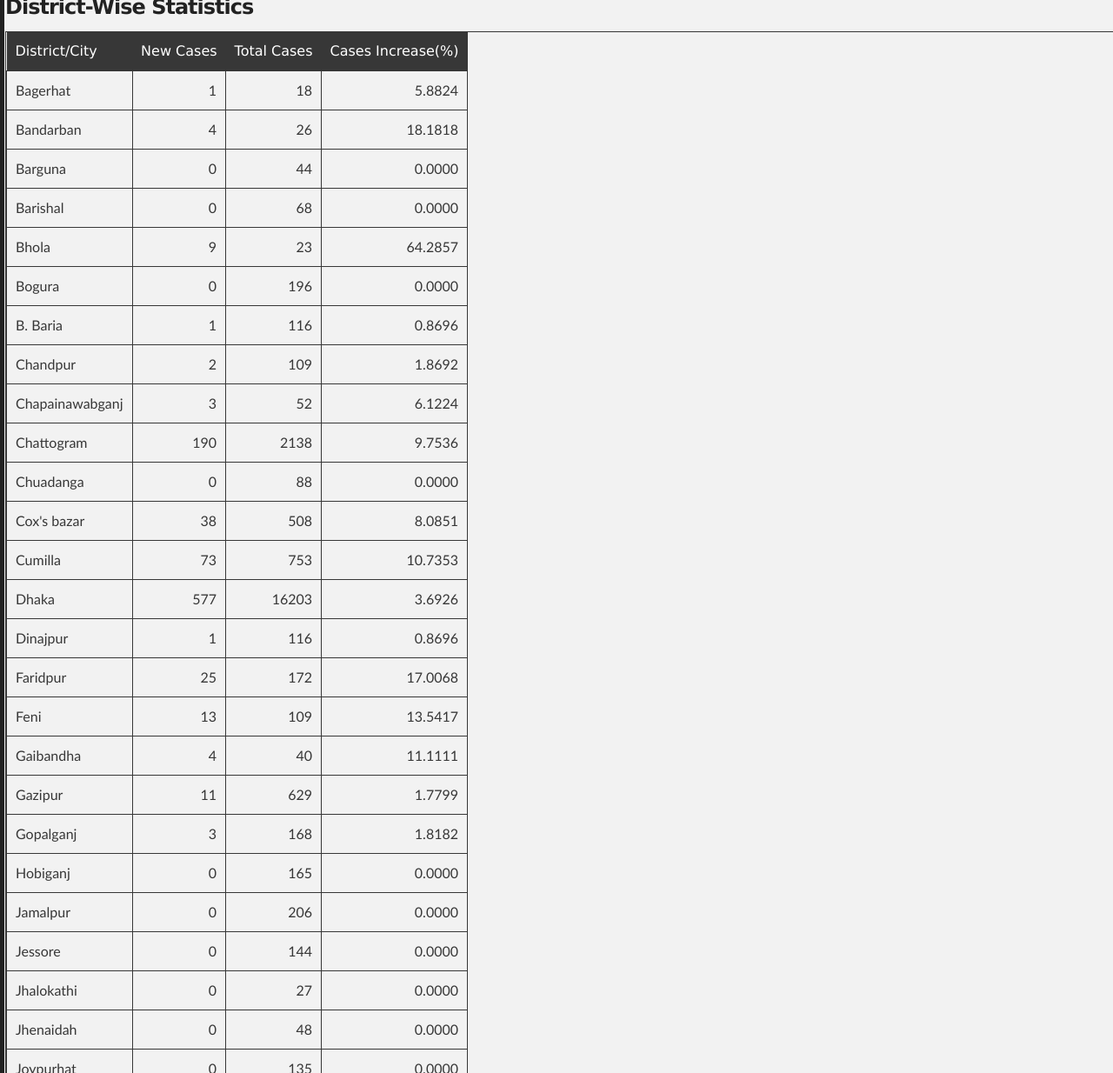
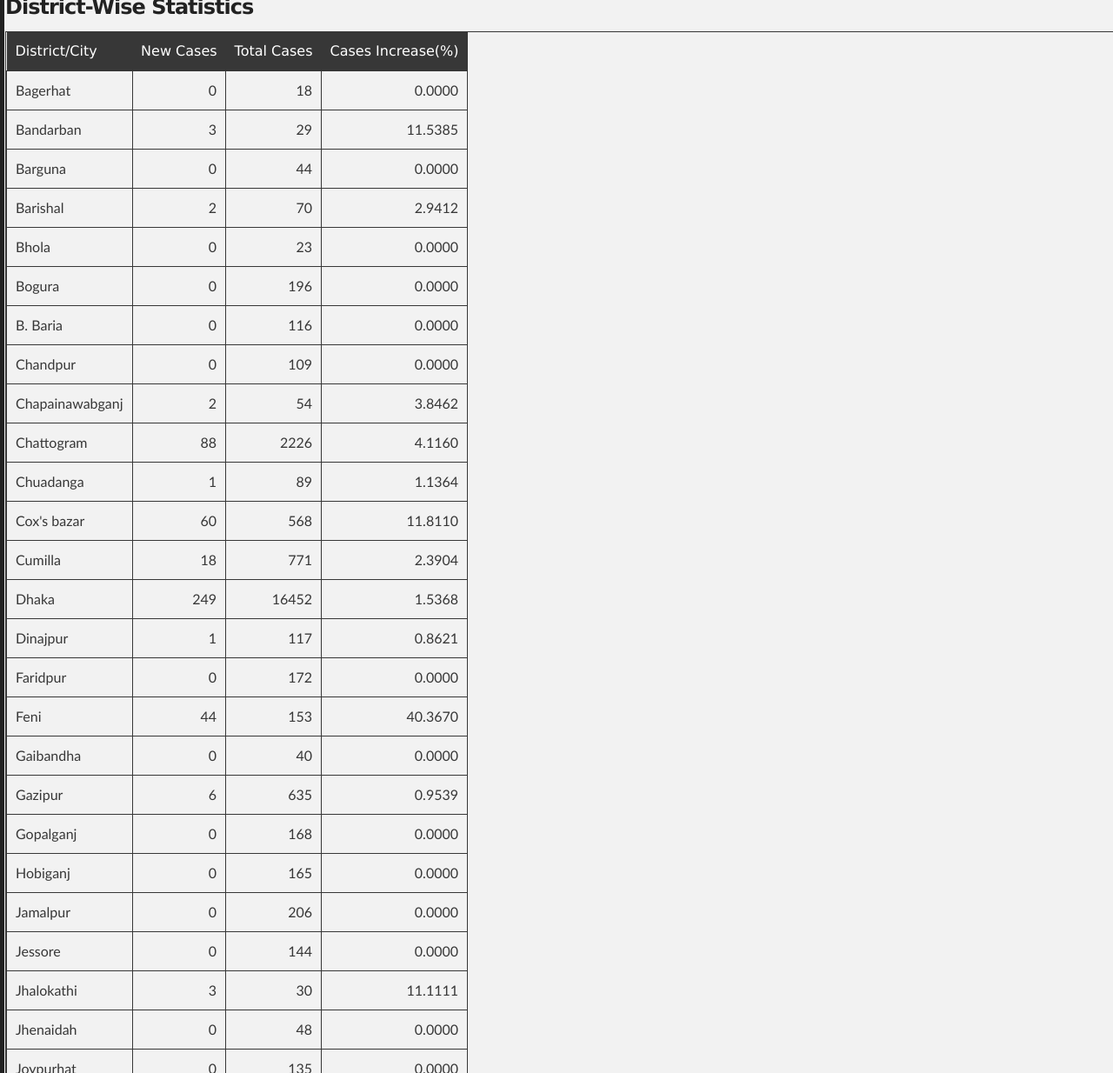
Before and after one commit to promitbasak/covid19bd, a Jekyll site: the page index.html, which Jekyll copies as it is, in a window 1280 px wide and 1400 px high, scrolled down 3997 px. Shown: the part 166-1400 px from the top of the window at 87% size. Built offline with Jekyll 4.4.1, drawn with Linux system fonts in a browser that asks for light colours; some of the changed text lies outside the part shown.

Commit message:
Update index.html

```diff
--- a/index.html
+++ b/index.html
@@ -45,7 +45,7 @@
         <h2 id="covid-19-in-bangladesh">Covid-19 in Bangladesh</h2>
 
 
-    <h4 id="this-page-is-updated-on-may-29-2020">This page is updated on <strong><u>May 29, 2020</u></strong></h4>
+    <h4 id="this-page-is-updated-on-may-30-2020">This page is updated on <strong><u>May 30, 2020</u></strong></h4>
     <h3> Today's Statistics:</h3>
         <p> Mobile Users should scroll the table right to left to see more</p>
     <table class="table table-bordered table-hover table-condensed">
@@ -66,21 +66,21 @@
 <th title="Field #15">Deaths/1M Pop.</th>
 </tr></thead>
 <tbody><tr>
-<td>2020-05-29</td>
-<td align="right">2523</td>
-<td align="right">23</td>
-<td align="right">590</td>
-<td align="right">11301</td>
-<td align="right">42844</td>
-<td align="right">582</td>
-<td align="right">9015</td>
-<td align="right">33247</td>
-<td align="right">286742</td>
-<td align="right">1.3584</td>
-<td align="right">0.0646</td>
-<td align="right">14.9417</td>
-<td align="right">238.0222</td>
-<td align="right">3.2333</td>
+<td>2020-05-30</td>
+<td align="right">1764</td>
+<td align="right">28</td>
+<td align="right">360</td>
+<td align="right">9987</td>
+<td align="right">44608</td>
+<td align="right">610</td>
+<td align="right">9375</td>
+<td align="right">34623</td>
+<td align="right">296729</td>
+<td align="right">1.3675</td>
+<td align="right">0.0651</td>
+<td align="right">15.0332</td>
+<td align="right">247.8222</td>
+<td align="right">3.3889</td>
 </tr>
 </tbody>
 </table>
@@ -88,28 +88,28 @@
         <h3>Graphs:</h3>
         <div class="photo-album">
       <div>
-        <img src="https://raw.githubusercontent.com/promitbasak/Covid-19_bd_extended/master/assests/2020-05-29/Figure_1.png">
+        <img src="https://raw.githubusercontent.com/promitbasak/Covid-19_bd_extended/master/assests/2020-05-30/Figure_1.png">
         <h5>Overall Condition</h5>
       </div>
 
       <div>
-        <img src="https://raw.githubusercontent.com/promitbasak/Covid-19_bd_extended/master/assests/2020-05-29/Figure_2.png">
+        <img src="https://raw.githubusercontent.com/promitbasak/Covid-19_bd_extended/master/assests/2020-05-30/Figure_2.png">
         <h5>Total Cases</h5>
       </div>
       <div>
-        <img src="https://raw.githubusercontent.com/promitbasak/Covid-19_bd_extended/master/assests/2020-05-29/Figure_8.png">
+        <img src="https://raw.githubusercontent.com/promitbasak/Covid-19_bd_extended/master/assests/2020-05-30/Figure_8.png">
         <h5>Total Deaths</h5>
       </div>
       <div>
-        <img src="https://raw.githubusercontent.com/promitbasak/Covid-19_bd_extended/master/assests/2020-05-28/Figure_22.png">
+        <img src="https://raw.githubusercontent.com/promitbasak/Covid-19_bd_extended/master/assests/2020-05-29/Figure_22.png">
         <h5>District-wise Corona Map</h5>
       </div>
       <div>
-        <img src="https://raw.githubusercontent.com/promitbasak/Covid-19_bd_extended/master/assests/2020-05-29/Figure_20.png">
+        <img src="https://raw.githubusercontent.com/promitbasak/Covid-19_bd_extended/master/assests/2020-05-30/Figure_20.png">
         <h5>BD vs USA: Cases</h5>
       </div>
       <div>
-        <img src="https://raw.githubusercontent.com/promitbasak/Covid-19_bd_extended/master/assests/2020-05-29/Figure_21.png">
+        <img src="https://raw.githubusercontent.com/promitbasak/Covid-19_bd_extended/master/assests/2020-05-30/Figure_21.png">
         <h5>BD vs USA: Deaths</h5>
       </div>
     </div>
@@ -127,219 +127,219 @@
 </tr></thead>
 <tbody><tr>
 <td>Bagerhat</td>
+<td align="right">0</td>
+<td align="right">18</td>
+<td align="right">0.0000</td>
+</tr>
+<tr>
+<td>Bandarban</td>
+<td align="right">3</td>
+<td align="right">29</td>
+<td align="right">11.5385</td>
+</tr>
+<tr>
+<td>Barguna</td>
+<td align="right">0</td>
+<td align="right">44</td>
+<td align="right">0.0000</td>
+</tr>
+<tr>
+<td>Barishal</td>
+<td align="right">2</td>
+<td align="right">70</td>
+<td align="right">2.9412</td>
+</tr>
+<tr>
+<td>Bhola</td>
+<td align="right">0</td>
+<td align="right">23</td>
+<td align="right">0.0000</td>
+</tr>
+<tr>
+<td>Bogura</td>
+<td align="right">0</td>
+<td align="right">196</td>
+<td align="right">0.0000</td>
+</tr>
+<tr>
+<td>B. Baria</td>
+<td align="right">0</td>
+<td align="right">116</td>
+<td align="right">0.0000</td>
+</tr>
+<tr>
+<td>Chandpur</td>
+<td align="right">0</td>
+<td align="right">109</td>
+<td align="right">0.0000</td>
+</tr>
+<tr>
+<td>Chapainawabganj</td>
+<td align="right">2</td>
+<td align="right">54</td>
+<td align="right">3.8462</td>
+</tr>
+<tr>
+<td>Chattogram</td>
+<td align="right">88</td>
+<td align="right">2226</td>
+<td align="right">4.1160</td>
+</tr>
+<tr>
+<td>Chuadanga</td>
 <td align="right">1</td>
+<td align="right">89</td>
+<td align="right">1.1364</td>
+</tr>
+<tr>
+<td>Cox&#39;s bazar</td>
+<td align="right">60</td>
+<td align="right">568</td>
+<td align="right">11.8110</td>
+</tr>
+<tr>
+<td>Cumilla</td>
 <td align="right">18</td>
-<td align="right">5.8824</td>
-</tr>
-<tr>
-<td>Bandarban</td>
-<td align="right">4</td>
-<td align="right">26</td>
-<td align="right">18.1818</td>
-</tr>
-<tr>
-<td>Barguna</td>
-<td align="right">0</td>
-<td align="right">44</td>
-<td align="right">0.0000</td>
-</tr>
-<tr>
-<td>Barishal</td>
-<td align="right">0</td>
-<td align="right">68</td>
-<td align="right">0.0000</td>
-</tr>
-<tr>
-<td>Bhola</td>
-<td align="right">9</td>
-<td align="right">23</td>
-<td align="right">64.2857</td>
-</tr>
-<tr>
-<td>Bogura</td>
-<td align="right">0</td>
-<td align="right">196</td>
-<td align="right">0.0000</td>
-</tr>
-<tr>
-<td>B. Baria</td>
-<td align="right">1</td>
-<td align="right">116</td>
-<td align="right">0.8696</td>
-</tr>
-<tr>
-<td>Chandpur</td>
-<td align="right">2</td>
-<td align="right">109</td>
-<td align="right">1.8692</td>
-</tr>
-<tr>
-<td>Chapainawabganj</td>
-<td align="right">3</td>
-<td align="right">52</td>
-<td align="right">6.1224</td>
-</tr>
-<tr>
-<td>Chattogram</td>
-<td align="right">190</td>
-<td align="right">2138</td>
-<td align="right">9.7536</td>
-</tr>
-<tr>
-<td>Chuadanga</td>
-<td align="right">0</td>
-<td align="right">88</td>
-<td align="right">0.0000</td>
-</tr>
-<tr>
-<td>Cox&#39;s bazar</td>
-<td align="right">38</td>
-<td align="right">508</td>
-<td align="right">8.0851</td>
-</tr>
-<tr>
-<td>Cumilla</td>
-<td align="right">73</td>
-<td align="right">753</td>
-<td align="right">10.7353</td>
+<td align="right">771</td>
+<td align="right">2.3904</td>
 </tr>
 <tr>
 <td>Dhaka</td>
-<td align="right">577</td>
-<td align="right">16203</td>
-<td align="right">3.6926</td>
+<td align="right">249</td>
+<td align="right">16452</td>
+<td align="right">1.5368</td>
 </tr>
 <tr>
 <td>Dinajpur</td>
 <td align="right">1</td>
-<td align="right">116</td>
-<td align="right">0.8696</td>
+<td align="right">117</td>
+<td align="right">0.8621</td>
 </tr>
 <tr>
 <td>Faridpur</td>
+<td align="right">0</td>
+<td align="right">172</td>
+<td align="right">0.0000</td>
+</tr>
+<tr>
+<td>Feni</td>
+<td align="right">44</td>
+<td align="right">153</td>
+<td align="right">40.3670</td>
+</tr>
+<tr>
+<td>Gaibandha</td>
+<td align="right">0</td>
+<td align="right">40</td>
+<td align="right">0.0000</td>
+</tr>
+<tr>
+<td>Gazipur</td>
+<td align="right">6</td>
+<td align="right">635</td>
+<td align="right">0.9539</td>
+</tr>
+<tr>
+<td>Gopalganj</td>
+<td align="right">0</td>
+<td align="right">168</td>
+<td align="right">0.0000</td>
+</tr>
+<tr>
+<td>Hobiganj</td>
+<td align="right">0</td>
+<td align="right">165</td>
+<td align="right">0.0000</td>
+</tr>
+<tr>
+<td>Jamalpur</td>
+<td align="right">0</td>
+<td align="right">206</td>
+<td align="right">0.0000</td>
+</tr>
+<tr>
+<td>Jessore</td>
+<td align="right">0</td>
+<td align="right">144</td>
+<td align="right">0.0000</td>
+</tr>
+<tr>
+<td>Jhalokathi</td>
+<td align="right">3</td>
+<td align="right">30</td>
+<td align="right">11.1111</td>
+</tr>
+<tr>
+<td>Jhenaidah</td>
+<td align="right">0</td>
+<td align="right">48</td>
+<td align="right">0.0000</td>
+</tr>
+<tr>
+<td>Joypurhat</td>
+<td align="right">0</td>
+<td align="right">135</td>
+<td align="right">0.0000</td>
+</tr>
+<tr>
+<td>Khagrachari</td>
+<td align="right">0</td>
+<td align="right">35</td>
+<td align="right">0.0000</td>
+</tr>
+<tr>
+<td>Khulna</td>
+<td align="right">0</td>
+<td align="right">73</td>
+<td align="right">0.0000</td>
+</tr>
+<tr>
+<td>Kishoreganj</td>
+<td align="right">0</td>
+<td align="right">233</td>
+<td align="right">0.0000</td>
+</tr>
+<tr>
+<td>Kurigram</td>
+<td align="right">0</td>
+<td align="right">64</td>
+<td align="right">0.0000</td>
+</tr>
+<tr>
+<td>Kushtia</td>
+<td align="right">8</td>
+<td align="right">51</td>
+<td align="right">18.6047</td>
+</tr>
+<tr>
+<td>Laksmipur</td>
+<td align="right">0</td>
+<td align="right">140</td>
+<td align="right">0.0000</td>
+</tr>
+<tr>
+<td>Lalmonirhat</td>
+<td align="right">0</td>
+<td align="right">36</td>
+<td align="right">0.0000</td>
+</tr>
+<tr>
+<td>Madaripur</td>
+<td align="right">0</td>
+<td align="right">115</td>
+<td align="right">0.0000</td>
+</tr>
+<tr>
+<td>Magura</td>
+<td align="right">0</td>
 <td align="right">25</td>
-<td align="right">172</td>
-<td align="right">17.0068</td>
-</tr>
-<tr>
-<td>Feni</td>
-<td align="right">13</td>
-<td align="right">109</td>
-<td align="right">13.5417</td>
-</tr>
-<tr>
-<td>Gaibandha</td>
-<td align="right">4</td>
-<td align="right">40</td>
-<td align="right">11.1111</td>
-</tr>
-<tr>
-<td>Gazipur</td>
-<td align="right">11</td>
-<td align="right">629</td>
-<td align="right">1.7799</td>
-</tr>
-<tr>
-<td>Gopalganj</td>
-<td align="right">3</td>
-<td align="right">168</td>
-<td align="right">1.8182</td>
-</tr>
-<tr>
-<td>Hobiganj</td>
-<td align="right">0</td>
-<td align="right">165</td>
-<td align="right">0.0000</td>
-</tr>
-<tr>
-<td>Jamalpur</td>
-<td align="right">0</td>
-<td align="right">206</td>
-<td align="right">0.0000</td>
-</tr>
-<tr>
-<td>Jessore</td>
-<td align="right">0</td>
-<td align="right">144</td>
-<td align="right">0.0000</td>
-</tr>
-<tr>
-<td>Jhalokathi</td>
-<td align="right">0</td>
-<td align="right">27</td>
-<td align="right">0.0000</td>
-</tr>
-<tr>
-<td>Jhenaidah</td>
-<td align="right">0</td>
-<td align="right">48</td>
-<td align="right">0.0000</td>
-</tr>
-<tr>
-<td>Joypurhat</td>
-<td align="right">0</td>
-<td align="right">135</td>
-<td align="right">0.0000</td>
-</tr>
-<tr>
-<td>Khagrachari</td>
-<td align="right">0</td>
-<td align="right">35</td>
-<td align="right">0.0000</td>
-</tr>
-<tr>
-<td>Khulna</td>
-<td align="right">6</td>
-<td align="right">73</td>
-<td align="right">8.9552</td>
-</tr>
-<tr>
-<td>Kishoreganj</td>
-<td align="right">2</td>
-<td align="right">233</td>
-<td align="right">0.8658</td>
-</tr>
-<tr>
-<td>Kurigram</td>
-<td align="right">0</td>
-<td align="right">64</td>
-<td align="right">0.0000</td>
-</tr>
-<tr>
-<td>Kushtia</td>
-<td align="right">4</td>
-<td align="right">43</td>
-<td align="right">10.2564</td>
-</tr>
-<tr>
-<td>Laksmipur</td>
-<td align="right">36</td>
-<td align="right">140</td>
-<td align="right">34.6154</td>
-</tr>
-<tr>
-<td>Lalmonirhat</td>
-<td align="right">1</td>
-<td align="right">36</td>
-<td align="right">2.8571</td>
-</tr>
-<tr>
-<td>Madaripur</td>
-<td align="right">8</td>
-<td align="right">115</td>
-<td align="right">7.4766</td>
-</tr>
-<tr>
-<td>Magura</td>
-<td align="right">1</td>
-<td align="right">25</td>
-<td align="right">4.1667</td>
+<td align="right">0.0000</td>
 </tr>
 <tr>
 <td>Manikganj</td>
 <td align="right">1</td>
-<td align="right">133</td>
-<td align="right">0.7576</td>
+<td align="right">134</td>
+<td align="right">0.7519</td>
 </tr>
 <tr>
 <td>Moulovi Bazar</td>
@@ -350,20 +350,20 @@
 <tr>
 <td>Meherpur</td>
 <td align="right">1</td>
-<td align="right">13</td>
-<td align="right">8.3333</td>
+<td align="right">14</td>
+<td align="right">7.6923</td>
 </tr>
 <tr>
 <td>Munshigonj</td>
-<td align="right">3</td>
-<td align="right">658</td>
-<td align="right">0.4580</td>
+<td align="right">40</td>
+<td align="right">698</td>
+<td align="right">6.0790</td>
 </tr>
 <tr>
 <td>Mymensingh</td>
-<td align="right">15</td>
-<td align="right">424</td>
-<td align="right">3.6675</td>
+<td align="right">65</td>
+<td align="right">489</td>
+<td align="right">15.3302</td>
 </tr>
 <tr>
 <td>Naogaon</td>
@@ -379,129 +379,129 @@
 </tr>
 <tr>
 <td>Narayanganj</td>
-<td align="right">27</td>
-<td align="right">1944</td>
-<td align="right">1.4085</td>
+<td align="right">113</td>
+<td align="right">2057</td>
+<td align="right">5.8128</td>
 </tr>
 <tr>
 <td>Narshingdi</td>
+<td align="right">0</td>
+<td align="right">176</td>
+<td align="right">0.0000</td>
+</tr>
+<tr>
+<td>Natore</td>
+<td align="right">0</td>
+<td align="right">53</td>
+<td align="right">0.0000</td>
+</tr>
+<tr>
+<td>Netrokona</td>
+<td align="right">0</td>
+<td align="right">211</td>
+<td align="right">0.0000</td>
+</tr>
+<tr>
+<td>Nilphamari</td>
+<td align="right">0</td>
+<td align="right">90</td>
+<td align="right">0.0000</td>
+</tr>
+<tr>
+<td>Noakhali</td>
+<td align="right">41</td>
+<td align="right">519</td>
+<td align="right">8.5774</td>
+</tr>
+<tr>
+<td>Pabna</td>
+<td align="right">0</td>
+<td align="right">38</td>
+<td align="right">0.0000</td>
+</tr>
+<tr>
+<td>Panchagar</td>
+<td align="right">0</td>
+<td align="right">40</td>
+<td align="right">0.0000</td>
+</tr>
+<tr>
+<td>Potuakhali</td>
+<td align="right">0</td>
+<td align="right">40</td>
+<td align="right">0.0000</td>
+</tr>
+<tr>
+<td>Pirojpur</td>
 <td align="right">1</td>
-<td align="right">176</td>
-<td align="right">0.5714</td>
-</tr>
-<tr>
-<td>Natore</td>
+<td align="right">24</td>
+<td align="right">4.3478</td>
+</tr>
+<tr>
+<td>Rajbari</td>
+<td align="right">0</td>
+<td align="right">68</td>
+<td align="right">0.0000</td>
+</tr>
+<tr>
+<td>Rajshahi</td>
 <td align="right">2</td>
-<td align="right">53</td>
-<td align="right">3.9216</td>
-</tr>
-<tr>
-<td>Netrokona</td>
-<td align="right">1</td>
-<td align="right">211</td>
-<td align="right">0.4762</td>
-</tr>
-<tr>
-<td>Nilphamari</td>
-<td align="right">0</td>
-<td align="right">90</td>
-<td align="right">0.0000</td>
-</tr>
-<tr>
-<td>Noakhali</td>
-<td align="right">61</td>
-<td align="right">478</td>
-<td align="right">14.6283</td>
-</tr>
-<tr>
-<td>Pabna</td>
-<td align="right">1</td>
-<td align="right">38</td>
-<td align="right">2.7027</td>
-</tr>
-<tr>
-<td>Panchagar</td>
-<td align="right">0</td>
-<td align="right">40</td>
-<td align="right">0.0000</td>
-</tr>
-<tr>
-<td>Potuakhali</td>
-<td align="right">4</td>
-<td align="right">40</td>
-<td align="right">11.1111</td>
-</tr>
-<tr>
-<td>Pirojpur</td>
-<td align="right">0</td>
-<td align="right">23</td>
-<td align="right">0.0000</td>
-</tr>
-<tr>
-<td>Rajbari</td>
-<td align="right">2</td>
-<td align="right">68</td>
-<td align="right">3.0303</td>
-</tr>
-<tr>
-<td>Rajshahi</td>
-<td align="right">1</td>
-<td align="right">57</td>
-<td align="right">1.7857</td>
+<td align="right">59</td>
+<td align="right">3.5088</td>
 </tr>
 <tr>
 <td>Rangmati</td>
-<td align="right">2</td>
+<td align="right">0</td>
 <td align="right">65</td>
-<td align="right">3.1746</td>
+<td align="right">0.0000</td>
 </tr>
 <tr>
 <td>Rangpur</td>
-<td align="right">15</td>
+<td align="right">0</td>
 <td align="right">409</td>
-<td align="right">3.8071</td>
+<td align="right">0.0000</td>
 </tr>
 <tr>
 <td>Satkhira</td>
-<td align="right">3</td>
+<td align="right">0</td>
 <td align="right">43</td>
-<td align="right">7.5000</td>
+<td align="right">0.0000</td>
 </tr>
 <tr>
 <td>Shariatpur</td>
-<td align="right">30</td>
+<td align="right">0</td>
 <td align="right">119</td>
-<td align="right">33.7079</td>
+<td align="right">0.0000</td>
 </tr>
 <tr>
 <td>Sherpur</td>
-<td align="right">3</td>
+<td align="right">0</td>
 <td align="right">86</td>
-<td align="right">3.6145</td>
+<td align="right">0.0000</td>
 </tr>
 <tr>
 <td>Sirajganj</td>
 <td align="right">1</td>
-<td align="right">18</td>
-<td align="right">5.8824</td>
+<td align="right">19</td>
+<td align="right">5.5556</td>
 </tr>
 <tr>
 <td>Sunamganj</td>
-<td align="right">6</td>
+<td align="right">0</td>
 <td align="right">103</td>
-<td align="right">6.1856</td>
+<td align="right">0.0000</td>
 </tr>
 <tr>
 <td>Sylhet</td>
-<td align="right">60</td>
+<td align="right">0</td>
 <td align="right">292</td>
-<td align="right">25.8621</td>
+<td align="right">0.0000</td>
 </tr>
 <tr>
 <td>Tangail</td>
-<td align="right">1</td>
+<td align="right">0</td>
 <td align="right">52</td>
-<td align="right">1.9608</td>
+<td align="right">0.0000</td>
 </tr>
 <tr>
 <td>Thakurgaon</td>
@@ -1944,6 +1944,23 @@
 <td align="right">238.0222</td>
 <td align="right">3.2333</td>
 </tr>
+<tr>
+<td>2020-05-30</td>
+<td align="right">1764</td>
+<td align="right">28</td>
+<td align="right">360</td>
+<td align="right">9987</td>
+<td align="right">44608</td>
+<td align="right">610</td>
+<td align="right">9375</td>
+<td align="right">34623</td>
+<td align="right">296729</td>
+<td align="right">1.3675</td>
+<td align="right">0.0651</td>
+<td align="right">15.0332</td>
+<td align="right">247.8222</td>
+<td align="right">3.3889</td>
+</tr>
 </tbody></table>
         <p></p>
         <p> Data Sources: Self created dataset which can be found at <a href="https://github.com/promitbasak/Covid-19_bd_extended">this repository</a>. This dataset uses govt issued press releases from <a href="https://corona.gov.bd/press-release">Here</a>, <a href="https://iedcr.gov.bd/">Here</a> and <a href="https://iedcr.gov.bd/website/index.php/component/content/article/11-others/227-pressrelease">Here</a>.</p>
```
